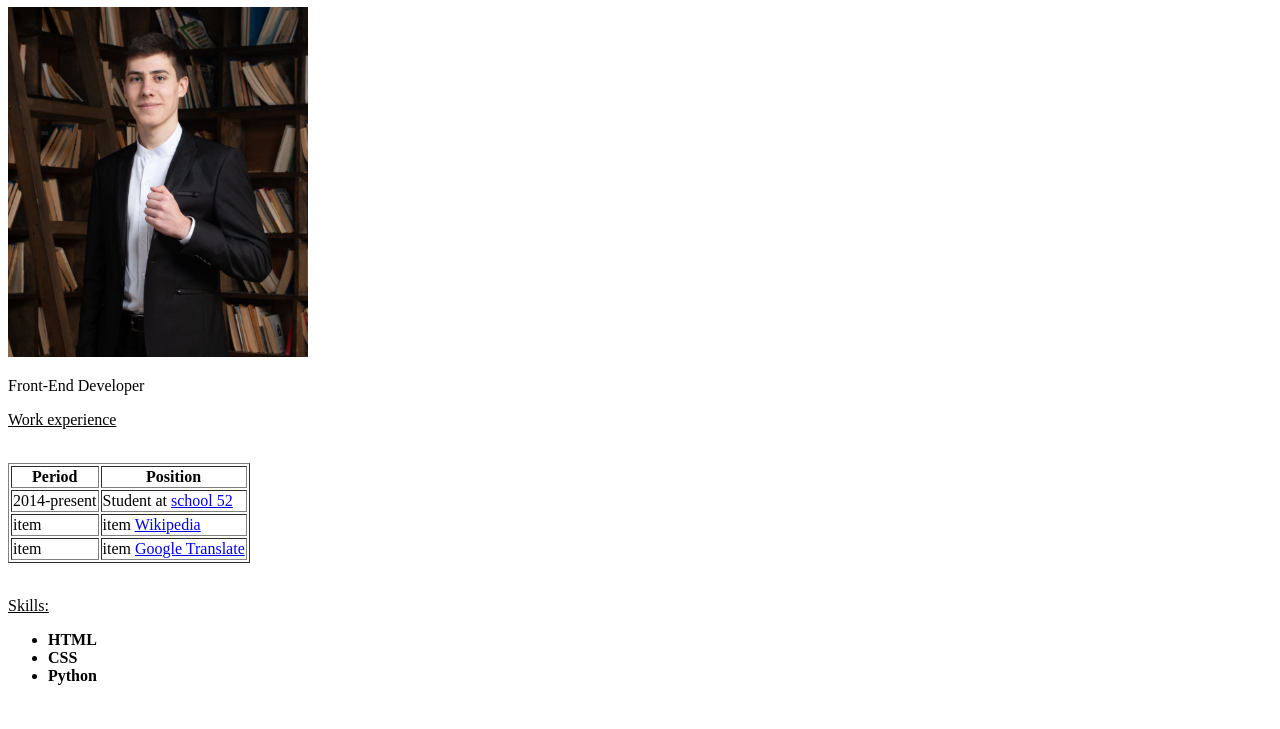
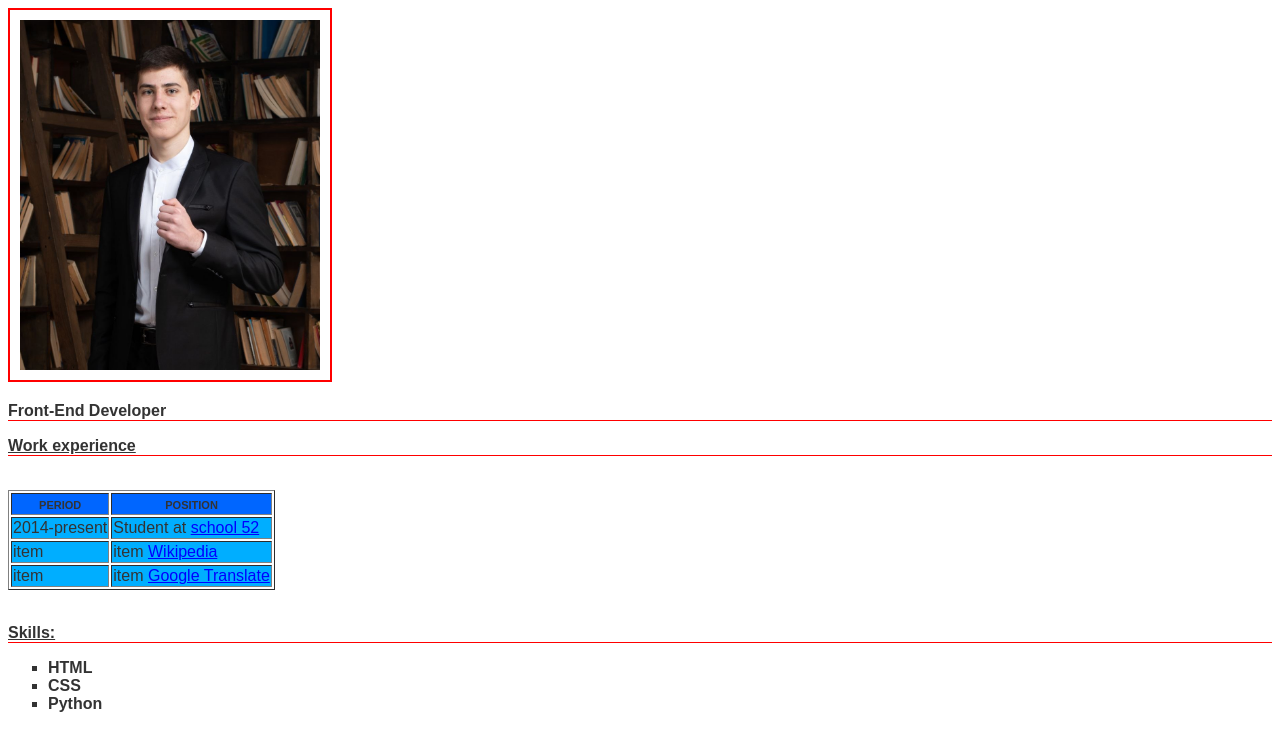
Before and after one commit to SanLonch/Lesson_8, a plain HTML site: page index.html in a window 1280 px wide. Shown: the part 73-802 px from the top of the page. Drawn offline with Linux system fonts and the light colour scheme.

Commit message:
style.css

```diff
--- a/style.css
+++ b/style.css
@@ -1,38 +1,40 @@
 body {
-    /*background-image: url(https://w.forfun.com/fetch/70/703e3aefd9500eff0f63294bc383ac2a.jpeg);
-    background-size: 1000px 300px;
-    background-repeat: no-repeat;
-    background-attachment: fixed;*/
+    color: #333;
+    font-family: Arial, Helvetica, sans-serif;
+}
+p {
+    font-weight: bold;
 }
 h1 {
-    background-color: aquamarine;
+    font-style: italic;
 }
-span, div {
-    background-color: blue;
+.th {
+    font-variant-caps: all-petite-caps;
 }
-span {
-    min-width: 200px;
-    font-size: 2em;
+th {
+    background-color: #0066ff;
 }
-.wrapper {
-    /*border-bottom-width: 10px;
-    border-bottom-style: dashed;
-    border-bottom-color: red;*/
-    border: 10px solid red;
-    /*padding-top: 50px;
-    padding-right: 150px;
-    padding-bottom: 30px;
-    padding-left: 400px;
-    margin-top: 50px;
-    margin-right: 50px;
-    margin-bottom: 20px;
-    margin-left: 10px;*/
-    padding: 50px 150px 30px 40px;
-    margin: 50px 50px 20px 10px;
-    width: 300px;
-    height: 100px;
+td {
+    background-color: #00aeff;
 }
-.width-params {
-    background: #777;
-    margin: 25px;
+a {
+    color: #00f;
+    text-decoration-line: underline;
 }
+a:visited {
+    color: #005;
+    text-decoration-line: underline;
+}
+a:hover {
+    text-decoration-line: none;
+}
+ul {
+    list-style: square;
+}
+.border {
+    border-bottom: 1px solid red;
+}
+img {
+    padding: 10px;
+    border: 2px solid red;
+}
```
